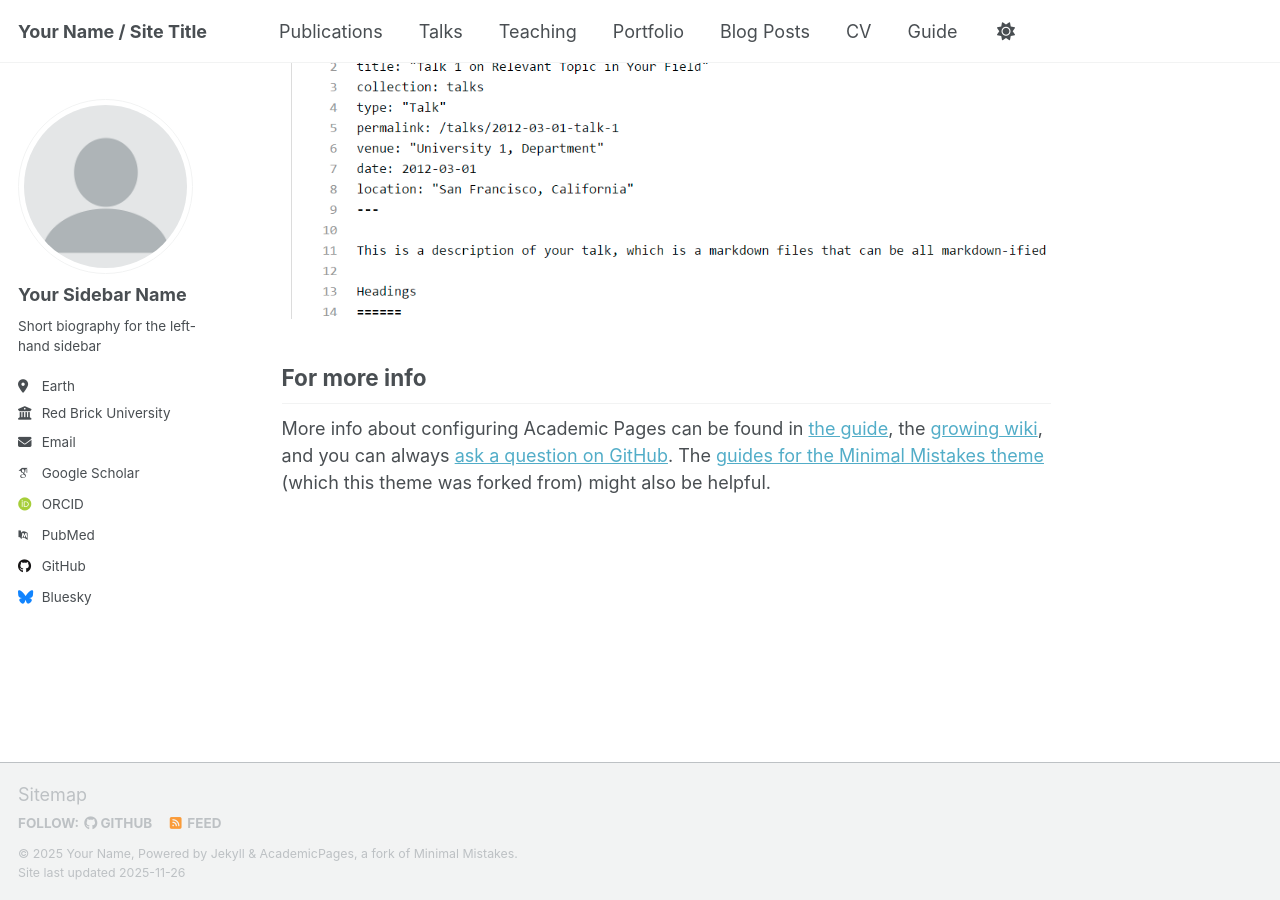
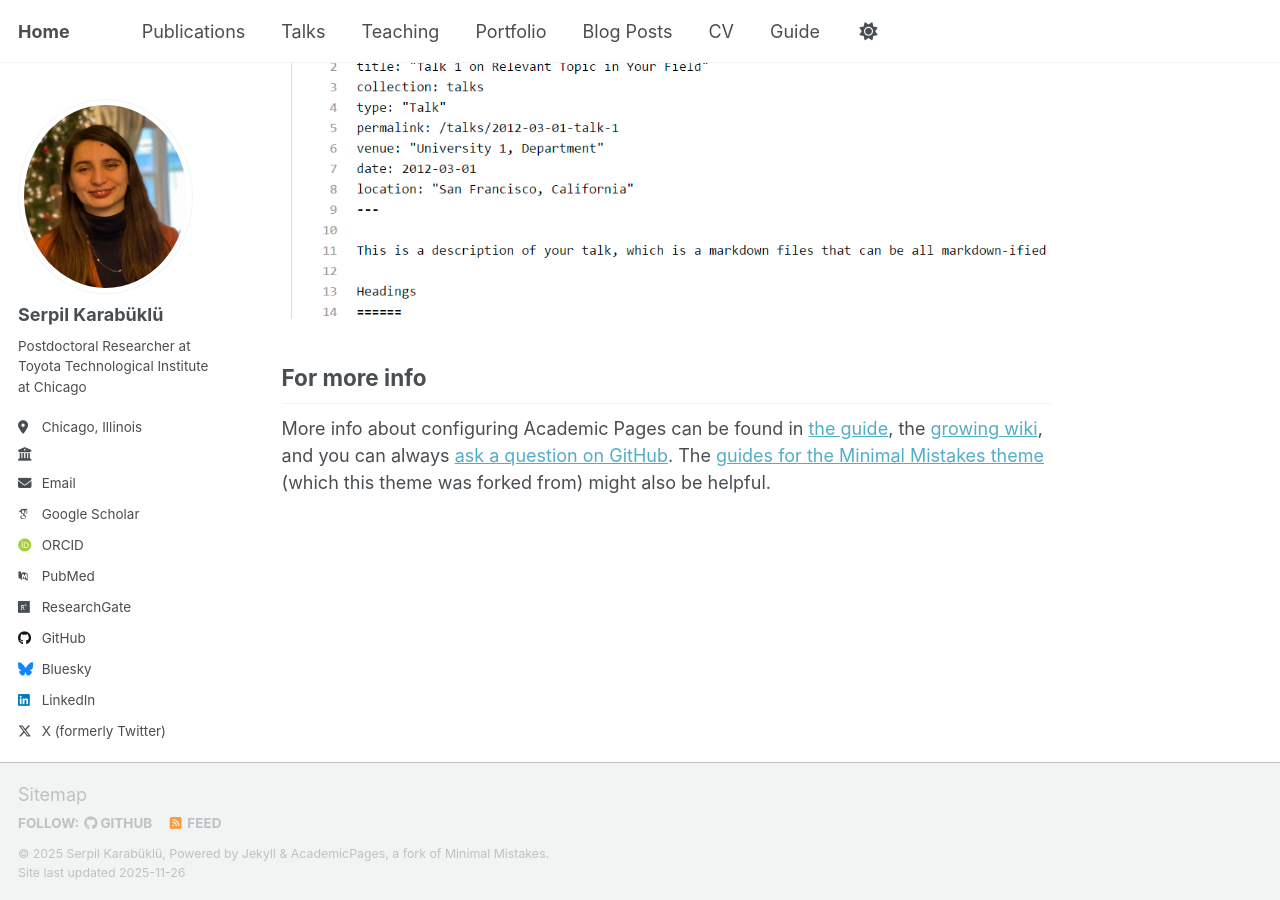
Before and after one commit to serpilkarabuklu/serpilkarabuklu, a Jekyll site: the page built from _pages/about.md, in a window 1280 px wide and 900 px high, scrolled down 2880 px. Built offline with Jekyll 4.4.1, drawn with Linux system fonts in a browser that asks for light colours; some web fonts are replaced; a script that is not in the unit is left out.

Commit message:
Update _config.yml

```diff
--- a/_config.yml
+++ b/_config.yml
@@ -9,11 +9,11 @@
 # Basic Site Settings
 locale                   : "en-US"
 site_theme               : "default" # Currently available options are "default", "air"
-title                    : "Your Name / Site Title"
+title                    : "Home"
 title_separator          : "-"
-name                     : &name "Your Name"
+name                     : &name "Serpil Karabüklü"
 description              : &description "Your Name's academic portfolio"   # Update this with a general description of your site, this is the default if not overridden by a page
-url                      : https://academicpages.github.io # The base hostname & protocol for your site e.g. "https://[your GitHub username].github.io",
+url                      : https://serpilkarabuklu.github.io # The base hostname & protocol for your site e.g. "https://[your GitHub username].github.io",
                                                            # or if you already have some other page hosted on Github then use "https://[your GitHub username].github.io/[Your Repo Name]"
 baseurl                  : "" # the subpath of your site, e.g. "/blog"
 repository               : "academicpages/academicpages.github.io"
@@ -23,26 +23,26 @@ repository               : "academicpages/academicpages.github.io"
 #               Additional customization can be done by editing /_includes/author-profile.html
 author:
   # Biographic information
-  avatar           : "profile.png"
-  name             : "Your Sidebar Name"
+  avatar           : "profile.jpg"
+  name             : "Serpil Karabüklü"
   pronouns         : # example: "she/her"
-  bio              : "Short biography for the left-hand sidebar"
-  location         : "Earth"
-  employer         : "Red Brick University"
+  bio              : "Postdoctoral Researcher at Toyota Technological Institute at Chicago"
+  location         : "Chicago, Illinois"
+  employer         : ""
   uri              : # URL
-  email            : "none@example.org"
+  email            : "skarabuklu@ttic.edu"
 
   # Academic websites
   academia         : # URL
   arxiv            : # URL - Update with the correct link to your profile
-  googlescholar    : "https://scholar.google.com/citations?user=PS_CX0AAAAAJ"
+  googlescholar    : "https://scholar.google.com/citations?user=AFVO-uQAAAAJ&hl=en"
   inspire-hep      : # URL
   impactstory      : # URL
-  orcid            : "https://orcid.org/yourorcidurl"
+  orcid            : "https://orcid.org/0000-0002-5221-4575"
   semantic         : # URL
   ssrn             : # URL
-  pubmed           : "https://www.ncbi.nlm.nih.gov/pubmed/?term=john+snow"
-  researchgate     : # URL
+  pubmed           : ""
+  researchgate     : "https://www.researchgate.net/profile/Serpil-Karabueklue?ev=hdr_xprf"
   scopus           : # URL
   zotero           : # URL
 
@@ -51,13 +51,13 @@ author:
   bitbucket        : # Username - Update with your username on the site
   codepen          : # Username
   dribbble         : # Username
-  github           : "academicpages"
+  github           : "serpilkarabuklu"
   kaggle           : # Username
   stackoverflow    : # User number or user number and name (i.e., use "1" or "1/jeff-atwood")
 
   # Social media
   artstation       : # Username
-  bluesky          : "bsky.app" # Replace this with you Bluesky username
+  bluesky          : "skarabuklu.bsky.social" # Replace this with your Bluesky username
   facebook         : # Username
   flickr           : # Username
   foursquare       : # Username
@@ -66,7 +66,7 @@ author:
   keybase          : # Username
   instagram        : # Username
   lastfm           : # Username
-  linkedin         : # Username
+  linkedin         : "serpil-karabuklu"
   mastodon         : # URL
   medium           : # URL
   pinterest        : # Username
@@ -74,7 +74,7 @@ author:
   steam            : # Username
   telegram         : # URL
   tumblr           : # Username
-  twitter          : # Username for X / Twitter
+  twitter          : "s_karabuklu"
   vine             : # Username
   weibo            : # Username
   wikipedia        : # Username
```
